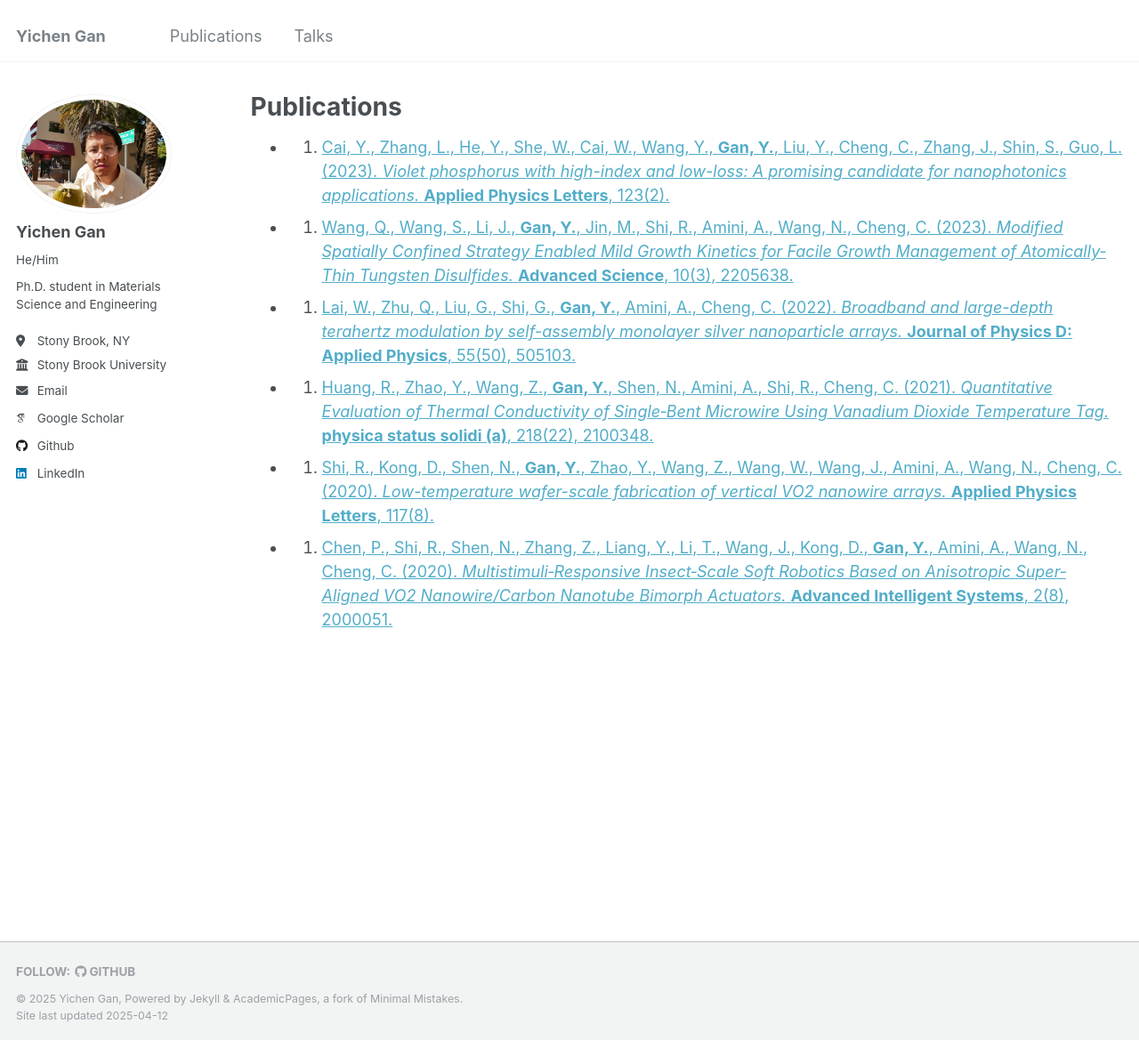
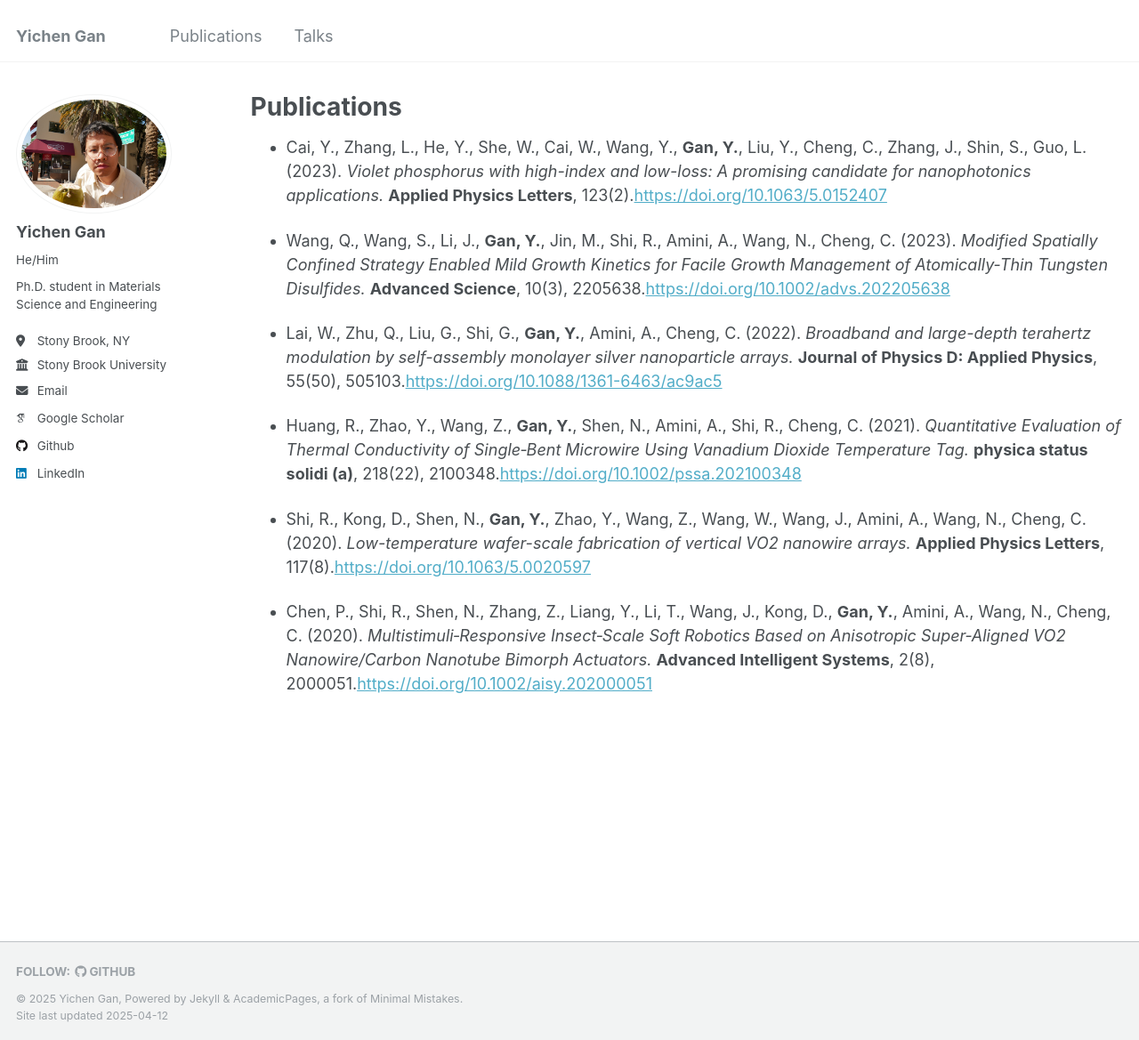
Before and after one commit to YichenGan/yichengan.github.io, a Jekyll site: the page built from _pages/publications.md, in a window 1280 px wide and 1169 px high. Shown: the whole window at 89% size. Built offline with Jekyll 4.4.1, drawn with Linux system fonts in a browser that asks for light colours; some web fonts are replaced; part of the change alters nothing that is shown.

Commit message:
Update publications.md

```diff
--- a/_pages/publications.md
+++ b/_pages/publications.md
@@ -4,14 +4,14 @@ title: "Publications"
 permalink: /publications/
 author_profile: true
 ---
-- 6. [Cai, Y., Zhang, L., He, Y., She, W., Cai, W., Wang, Y., **Gan, Y.**, Liu, Y., Cheng, C., Zhang, J., Shin, S., Guo, L. (2023). *Violet phosphorus with high-index and low-loss: A promising candidate for nanophotonics applications.* **Applied Physics Letters**, 123(2).](https://pubs.aip.org/aip/apl/article-abstract/123/2/023102/2902058/Violet-phosphorus-with-high-index-and-low-loss-A?redirectedFrom=fulltext)
+- Cai, Y., Zhang, L., He, Y., She, W., Cai, W., Wang, Y., **Gan, Y.**, Liu, Y., Cheng, C., Zhang, J., Shin, S., Guo, L. (2023). *Violet phosphorus with high-index and low-loss: A promising candidate for nanophotonics applications.* **Applied Physics Letters**, 123(2).[https://doi.org/10.1063/5.0152407](https://pubs.aip.org/aip/apl/article-abstract/123/2/023102/2902058/Violet-phosphorus-with-high-index-and-low-loss-A?redirectedFrom=fulltext)
 
-- 5. [Wang, Q., Wang, S., Li, J., **Gan, Y.**, Jin, M., Shi, R., Amini, A., Wang, N., Cheng, C. (2023). *Modified Spatially Confined Strategy Enabled Mild Growth Kinetics for Facile Growth Management of Atomically‐Thin Tungsten Disulfides.* **Advanced Science**, 10(3), 2205638.](https://advanced.onlinelibrary.wiley.com/doi/full/10.1002/advs.202205638)
+- Wang, Q., Wang, S., Li, J., **Gan, Y.**, Jin, M., Shi, R., Amini, A., Wang, N., Cheng, C. (2023). *Modified Spatially Confined Strategy Enabled Mild Growth Kinetics for Facile Growth Management of Atomically‐Thin Tungsten Disulfides.* **Advanced Science**, 10(3), 2205638.[https://doi.org/10.1002/advs.202205638](https://advanced.onlinelibrary.wiley.com/doi/full/10.1002/advs.202205638)
 
-- 4. [Lai, W., Zhu, Q., Liu, G., Shi, G., **Gan, Y.**, Amini, A., Cheng, C. (2022). *Broadband and large-depth terahertz modulation by self-assembly monolayer silver nanoparticle arrays.* **Journal of Physics D: Applied Physics**, 55(50), 505103.](https://iopscience.iop.org/article/10.1088/1361-6463/ac9ac5/meta)
+- Lai, W., Zhu, Q., Liu, G., Shi, G., **Gan, Y.**, Amini, A., Cheng, C. (2022). *Broadband and large-depth terahertz modulation by self-assembly monolayer silver nanoparticle arrays.* **Journal of Physics D: Applied Physics**, 55(50), 505103.[https://doi.org/10.1088/1361-6463/ac9ac5](https://iopscience.iop.org/article/10.1088/1361-6463/ac9ac5/meta)
 
-- 3. [Huang, R., Zhao, Y., Wang, Z., **Gan, Y.**, Shen, N., Amini, A., Shi, R., Cheng, C. (2021). *Quantitative Evaluation of Thermal Conductivity of Single‐Bent Microwire Using Vanadium Dioxide Temperature Tag.* **physica status solidi (a)**, 218(22), 2100348.](https://onlinelibrary.wiley.com/doi/abs/10.1002/pssa.202100348)
+- Huang, R., Zhao, Y., Wang, Z., **Gan, Y.**, Shen, N., Amini, A., Shi, R., Cheng, C. (2021). *Quantitative Evaluation of Thermal Conductivity of Single‐Bent Microwire Using Vanadium Dioxide Temperature Tag.* **physica status solidi (a)**, 218(22), 2100348.[https://doi.org/10.1002/pssa.202100348](https://onlinelibrary.wiley.com/doi/abs/10.1002/pssa.202100348)
 
-- 2. [Shi, R., Kong, D., Shen, N., **Gan, Y.**, Zhao, Y., Wang, Z., Wang, W., Wang, J., Amini, A., Wang, N., Cheng, C. (2020). *Low-temperature wafer-scale fabrication of vertical VO2 nanowire arrays.* **Applied Physics Letters**, 117(8).](https://pubs.aip.org/aip/apl/article-abstract/117/8/083108/39643/Low-temperature-wafer-scale-fabrication-of?redirectedFrom=fulltext)
+- Shi, R., Kong, D., Shen, N., **Gan, Y.**, Zhao, Y., Wang, Z., Wang, W., Wang, J., Amini, A., Wang, N., Cheng, C. (2020). *Low-temperature wafer-scale fabrication of vertical VO2 nanowire arrays.* **Applied Physics Letters**, 117(8).[https://doi.org/10.1063/5.0020597](https://pubs.aip.org/aip/apl/article-abstract/117/8/083108/39643/Low-temperature-wafer-scale-fabrication-of?redirectedFrom=fulltext)
 
-- 1. [Chen, P., Shi, R., Shen, N., Zhang, Z., Liang, Y., Li, T., Wang, J., Kong, D., **Gan, Y.**, Amini, A., Wang, N., Cheng, C. (2020). *Multistimuli‐Responsive Insect‐Scale Soft Robotics Based on Anisotropic Super‐Aligned VO2 Nanowire/Carbon Nanotube Bimorph Actuators.* **Advanced Intelligent Systems**, 2(8), 2000051.](https://advanced.onlinelibrary.wiley.com/doi/full/10.1002/aisy.202000051)
+- Chen, P., Shi, R., Shen, N., Zhang, Z., Liang, Y., Li, T., Wang, J., Kong, D., **Gan, Y.**, Amini, A., Wang, N., Cheng, C. (2020). *Multistimuli‐Responsive Insect‐Scale Soft Robotics Based on Anisotropic Super‐Aligned VO2 Nanowire/Carbon Nanotube Bimorph Actuators.* **Advanced Intelligent Systems**, 2(8), 2000051.[https://doi.org/10.1002/aisy.202000051](https://advanced.onlinelibrary.wiley.com/doi/full/10.1002/aisy.202000051)
```
